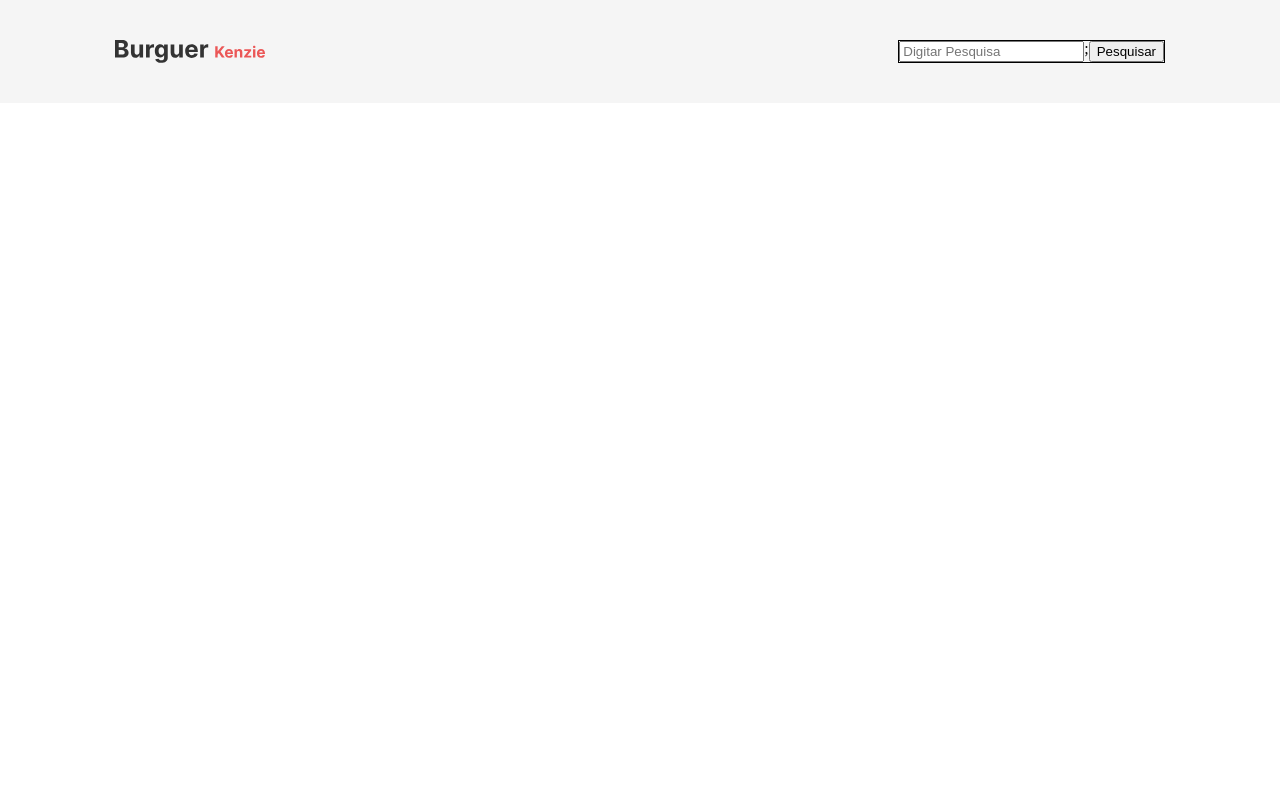
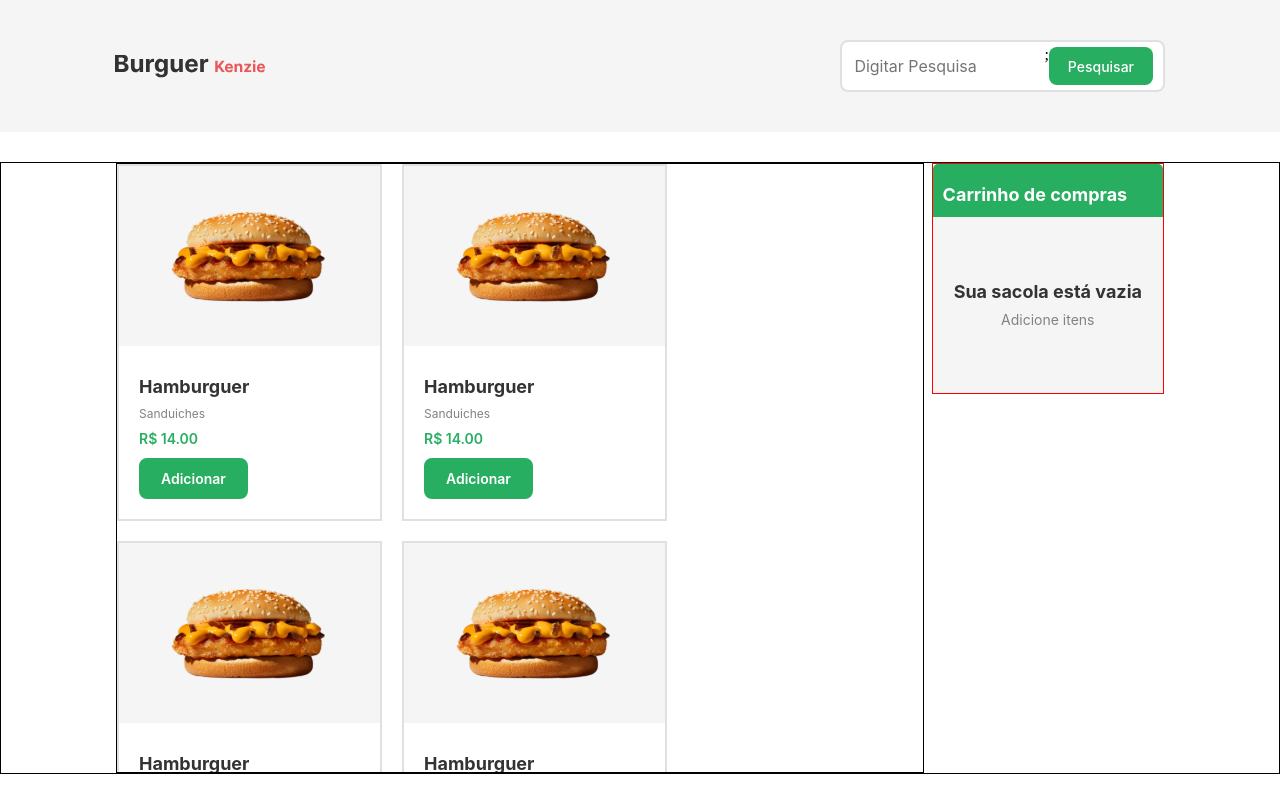
Before and after one commit to Kenzie-Academy-Brasil-Developers/react-entrega-template-hamburgueria-da-kenzie-LeviGitH, a React app: page / in a window 1280 px wide. Built offline with nearby package versions, Linux system fonts and the light colour scheme; the HTML template or start-up script is replaced by a standard one.

Commit message:
add: Project v0.3

```diff
--- a/src/components/Cart/index.jsx
+++ b/src/components/Cart/index.jsx
@@ -1,7 +1,18 @@
 import React from "react";
+import { StyleCart } from "./style";
 
 const Cart = () => {
-  return <div className="Cart"></div>;
+  return (
+    <StyleCart>
+      <header>
+        <h1>Carrinho de compras</h1>
+      </header>
+      <div>
+        <h2>Sua sacola está vazia</h2>
+        <span>Adicione itens</span>
+      </div>
+    </StyleCart>
+  );
 };
 
 export default Cart;
--- /dev/null
+++ b/src/components/Cart/style.js
@@ -0,0 +1,47 @@
+import styled from "styled-components";
+
+export const StyleCart = styled.div`
+  border: 1px solid red;
+
+  width: 18vw;
+  height: fit-content;
+
+  header {
+    padding-top: 22px;
+    padding-bottom: 13px;
+
+    background-color: var(--color-primary);
+    border-radius: 5px 5px 0px 0px;
+    h1 {
+      margin-left: 10px;
+
+      font-family: "Inter", sans-serif;
+      font-weight: 700;
+      font-size: 18px;
+      color: #ffffff;
+    }
+  }
+  div {
+    height: 22vh;
+
+    background-color: var(--gray-0);
+
+    display: flex;
+    flex-direction: column;
+    align-items: center;
+    justify-content: center;
+    gap: 12px;
+    h2 {
+      font-family: "Inter", sans-serif;
+      font-weight: 700;
+      font-size: 18px;
+      color: var(--gray-100);
+    }
+    span {
+      font-family: "Inter", sans-serif;
+      font-weight: 400;
+      font-size: 14px;
+      color: var(--gray-50);
+    }
+  }
+`;
--- a/src/components/Header/InputSearch/index.jsx
+++ b/src/components/Header/InputSearch/index.jsx
@@ -5,7 +5,7 @@ export const InputSearch = () => {
   return (
     <StyleInputSearch>
       <input type="search" placeholder="Digitar Pesquisa" />;
-      <button>Pesquisar</button>
+      <button type="submit">Pesquisar</button>
     </StyleInputSearch>
   );
 };
--- a/src/components/Header/InputSearch/style.js
+++ b/src/components/Header/InputSearch/style.js
@@ -1,7 +1,52 @@
 import styled from "styled-components";
 
 export const StyleInputSearch = styled.div`
+  max-width: 100%;
   width: fit-content;
+  padding: 5px 0;
+
   display: flex;
-  border: 1px solid black;
+
+  background-color: #ffffff;
+  border: 2px solid var(--gray-20);
+  border-radius: 8px;
+
+  :focus-within {
+    border 2px solid var(--gray-100);
+  }
+
+  input {
+    width: 15vw;
+    border: none;
+
+    margin-left: 10px;
+
+    background-color: #ffffff;
+
+    color: var(--gray-20);
+    font-weight: 400;
+    font-size: 16px;
+  }
+  input:focus {
+    outline: none;
+    color: var(--gray-50);
+  }
+  button {
+    border: none;
+    border-radius: 8px;
+
+    padding: 10.5px 19px;
+    margin-right: 10px;
+
+    background-color: var(--color-primary);
+
+    color: #ffffff;
+    font-weight: 500;
+    font-size: 14px;
+
+    cursor: pointer;
+  }
+  button:hover {
+    background-color: var(--color-primary-50);
+  }
 `;
--- a/src/components/Header/style.js
+++ b/src/components/Header/style.js
@@ -1,11 +1,13 @@
 import styled from "styled-components";
 
 export const StyleHeader = styled.header`
+  width: 100vw;
+
   padding: 5vh 115px;
 
-  width: 100vw;
   display: flex;
   justify-content: space-between;
+  align-self: center;
 
   background-color: var(--gray-0);
 `;
--- /dev/null
+++ b/src/components/ProductsList/Product/index.jsx
@@ -0,0 +1,17 @@
+import React from "react";
+import foto from "../../../assets/teste.svg";
+import { StyleProduct } from "./style";
+
+export const Product = () => {
+  return (
+    <StyleProduct>
+      <div>
+        <img src={foto} alt="" />
+      </div>
+      <h1>Hamburguer</h1>
+      <span>Sanduiches</span>
+      <h2>R$ 14.00</h2>
+      <button type="button">Adicionar</button>
+    </StyleProduct>
+  );
+};
--- /dev/null
+++ b/src/components/ProductsList/Product/style.js
@@ -0,0 +1,59 @@
+import styled from "styled-components";
+
+export const StyleProduct = styled.div`
+  border: 2px solid var(--gray-20);
+
+  display: flex;
+  flex-direction: column;
+  gap: 12px;
+
+  div {
+    padding: 0 42px;
+    background-color: var(--gray-0);
+    img {
+      object-fit: contain;
+      object-position: center;
+    }
+  }
+  h1 {
+    margin-top: 20px;
+    margin-left: 20px;
+
+    font-family: "Inter", sans-serif;
+    font-weight: 700;
+    font-size: 18px;
+    color: var(--gray-100);
+  }
+  span {
+    margin-left: 20px;
+
+    font-family: "Inter", sans-serif;
+    font-weight: 400;
+    font-size: 12px;
+    color: var(--gray-50);
+  }
+  h2 {
+    margin-left: 20px;
+
+    font-family: "Inter", sans-serif;
+    font-weight: 600;
+    font-size: 14px;
+    color: var(--color-primary);
+  }
+  button {
+    align-self: start;
+    margin-left: 20px;
+    margin-bottom: 20px;
+    padding: 10px 20px;
+
+    font-weight: 600;
+    font-size: 14px;
+    color: #ffffff;
+
+    background-color: var(--color-primary);
+    border: 2px solid var(--color-primary);
+    border-radius: 8px;
+
+    cursor: pointer;
+  }
+`;
--- a/src/components/ProductsList/index.jsx
+++ b/src/components/ProductsList/index.jsx
@@ -1,7 +1,17 @@
 import React from "react";
+import { Product } from "./Product";
+import { StyleProductsList } from "./style";
 
 const ProductsList = () => {
-  return <div className="ProductsList"></div>;
+  return (
+    <StyleProductsList>
+      <Product />
+      <Product />
+      <Product />
+      <Product />
+      <Product />
+    </StyleProductsList>
+  );
 };
 
 export default ProductsList;
--- /dev/null
+++ b/src/components/ProductsList/style.js
@@ -0,0 +1,14 @@
+import styled from "styled-components";
+
+export const StyleProductsList = styled.div`
+  width: 63vw;
+  max-height: 76vh;
+
+  border: 1px solid black;
+
+  display: flex;
+  flex-wrap: wrap;
+  gap: 20px;
+
+  overflow-y: auto;
+`;
--- a/src/style.js
+++ b/src/style.js
@@ -2,5 +2,19 @@ import styled from "styled-components";
 
 export const StyleApp = styled.div`
   width: 100vw;
+
   display: flex;
+  flex-wrap: wrap;
+
+  section {
+    display: flex;
+    justify-content: space-between;
+
+    width: 100vw;
+
+    padding: 0 115px;
+    margin-top: 30px;
+
+    border: 1px solid black;
+  }
 `;
--- a/src/styles/GlobalStyle.js
+++ b/src/styles/GlobalStyle.js
@@ -65,5 +65,7 @@ export const GlobalStyle = createGlobalStyle`
         border-collapse: collapse;
         border-spacing: 0;
     }
+    * {
+        font-family: 'Inter', sans-serif;
+    }
 `;
-// font-family: 'Inter', sans-serif;
```
Also changed, not shown: src/assets/teste.svg (added).
